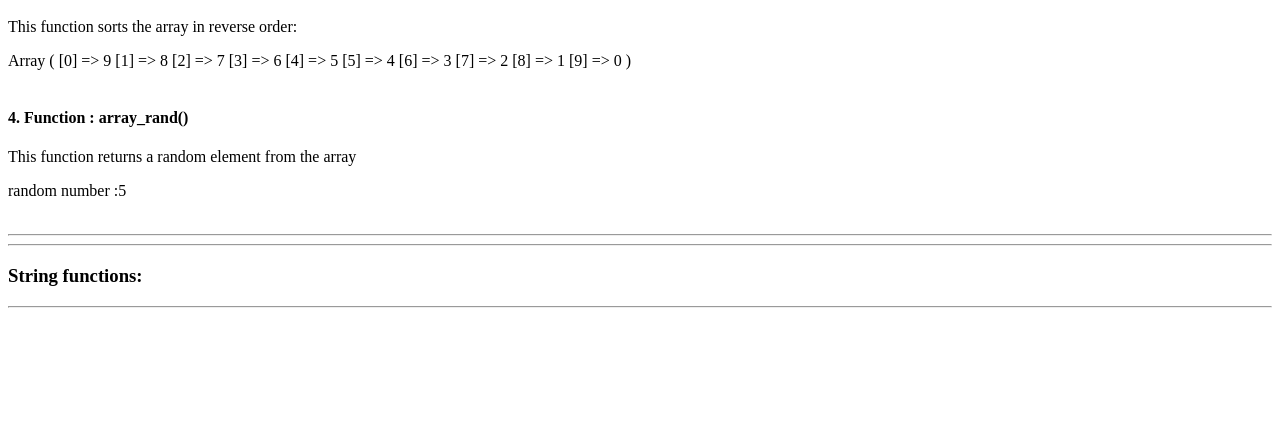
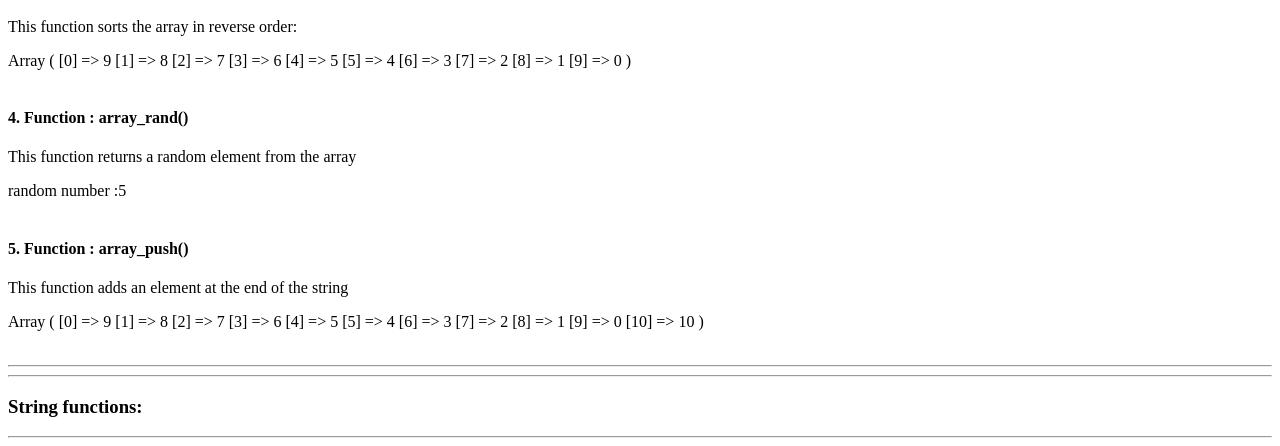
Before and after one commit to sachinmathewjose/homework3-stringarray, a PHP site: page / in a window 1280 px wide. Shown: the part 413-859 px from the top of the page. Before the commit the page ends 721 px from the top, so only its background shows below. Run offline with PHP 8.4, Linux system fonts and the light colour scheme.

Commit message:
added function 5

```diff
--- a/index.php
+++ b/index.php
@@ -15,6 +15,7 @@ class main {
 		$this->sumArray();
 		$this->sortArray();
 		$this->rancArray();
+		$this->pushArray();
 		echo "<hr><hr>";
 	}
 
@@ -48,13 +49,19 @@ class main {
 		echo "<br><br>";
 	}
 
+	public function pushArray() {
+		echo "<h4>5. Function :<b> array_push()</b></h4>";
+		echo "<p>This function adds an element at the end of the string <p>";
+		array_push($this->sampleArray,10);
+		print_r($this->sampleArray);
+		echo "<br><br>";
+	}
+
 	public function pArray() {
 		echo "<h4>2. Function :<b> </b></h4>";
 		echo "<p> <p>";
 		echo "<br><br>";
 	}
-
-
 
 
 #*********************************************************************************************************
```
